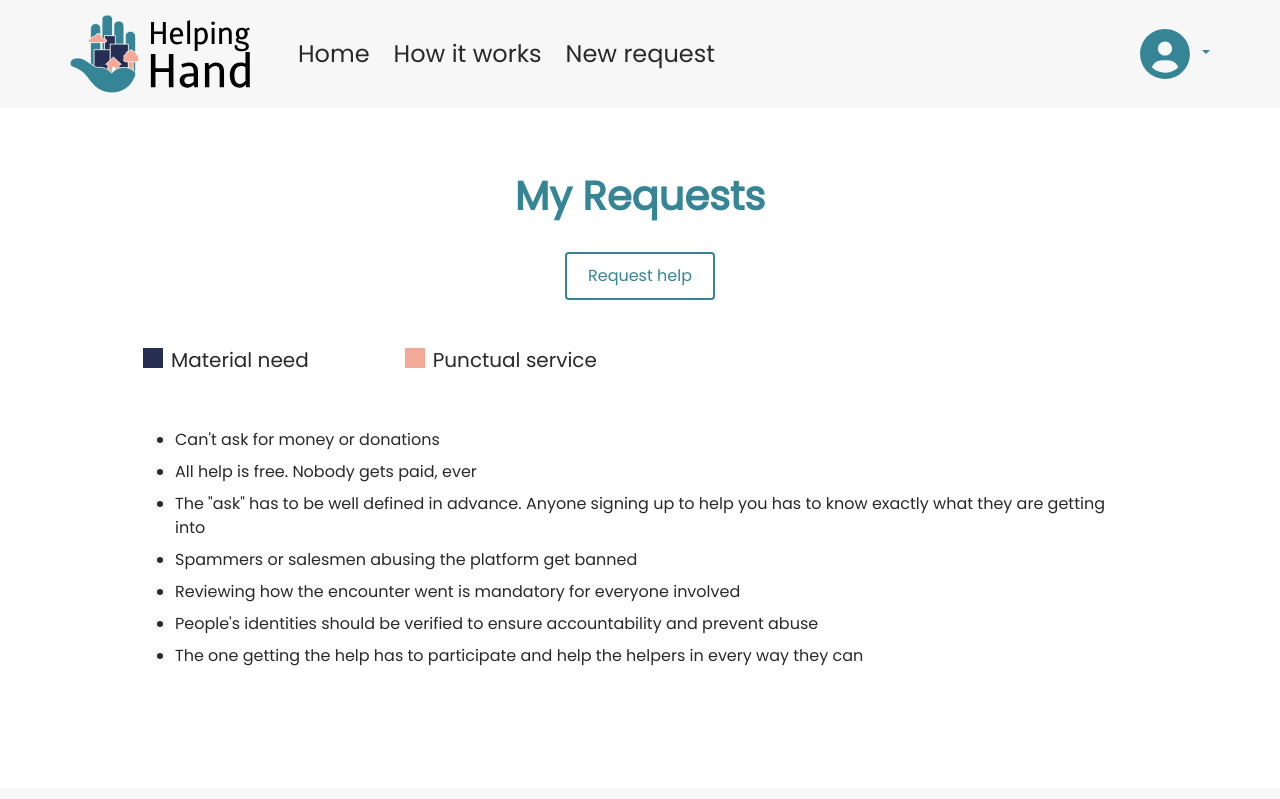
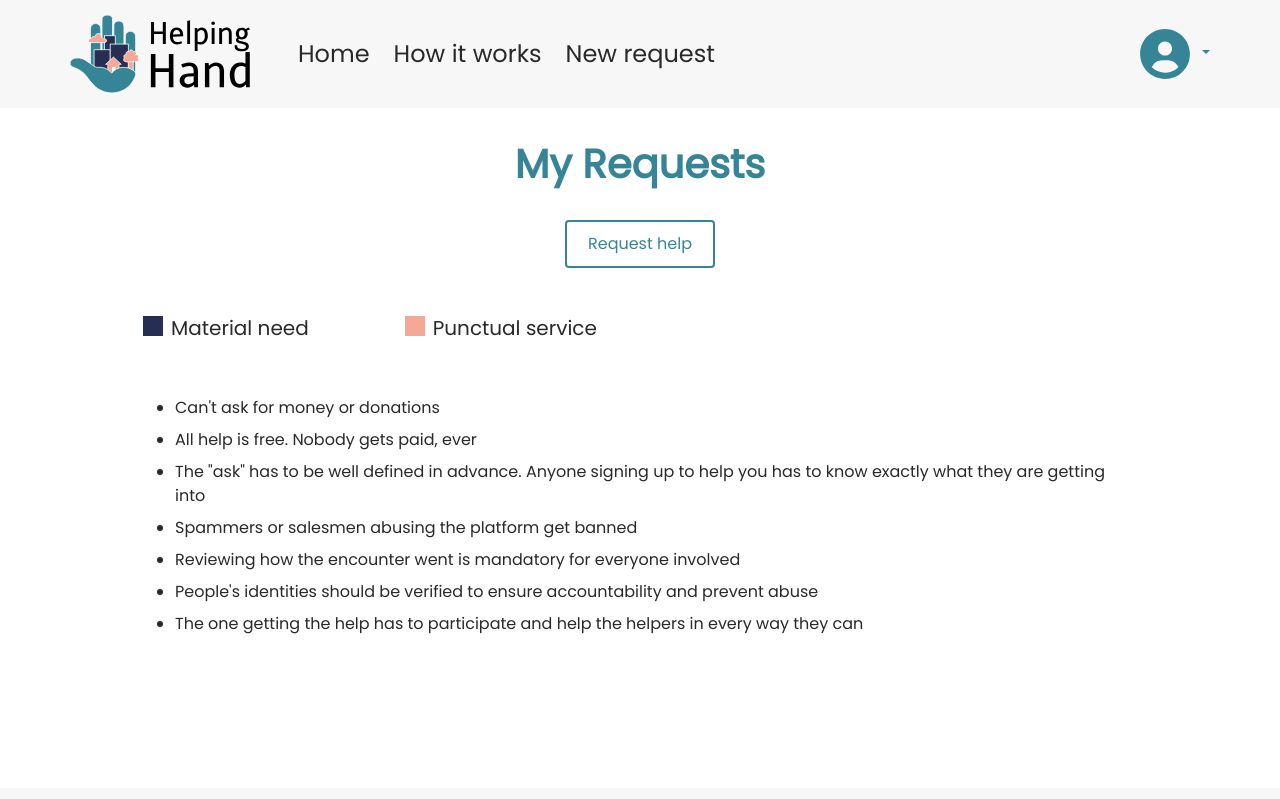
Before and after one commit to MathieuParadis/helping-hand, a React (Create React App) app: page /my-requests in a window 1280 px wide. Shown: the top 799 px of the page. Built offline with nearby package versions, Linux system fonts and the light colour scheme; what pigeon-maps would draw is missing.

Commit message:
edited rules and requests pages

```diff
--- a/src/pages/Requests.jsx
+++ b/src/pages/Requests.jsx
@@ -12,7 +12,7 @@
 
   return (
     <div className="requests bg2 margin-mobile">
-      <div class="container d-flex justify-content-center align-items-center">
+      <div class="container d-flex justify-content-center">
         <div class="box border-radius-5 d-flex flex-column align-items-center p-3 my-3">
           <h1 className="text-primary text-center fw-bold pb-3 pb-md-4">My Requests</h1>
           <button className="profile-button btn button-w150 button-outline-primary" id="signup-btn" onClick={(e) => openNewRequestModal()}>Request help</button>
--- a/src/pages/Rules.jsx
+++ b/src/pages/Rules.jsx
@@ -8,7 +8,7 @@
 
   return (
     <div className="rules bg2 margin-mobile">
-      <div class="container d-flex justify-content-center align-items-center">
+      <div class="container d-flex justify-content-center">
         <div class="box border-radius-5 p-3 my-3">
           <h1 className="text-primary text-center fw-bold pb-3 pb-md-4">How it works</h1>
           <ul>
```
